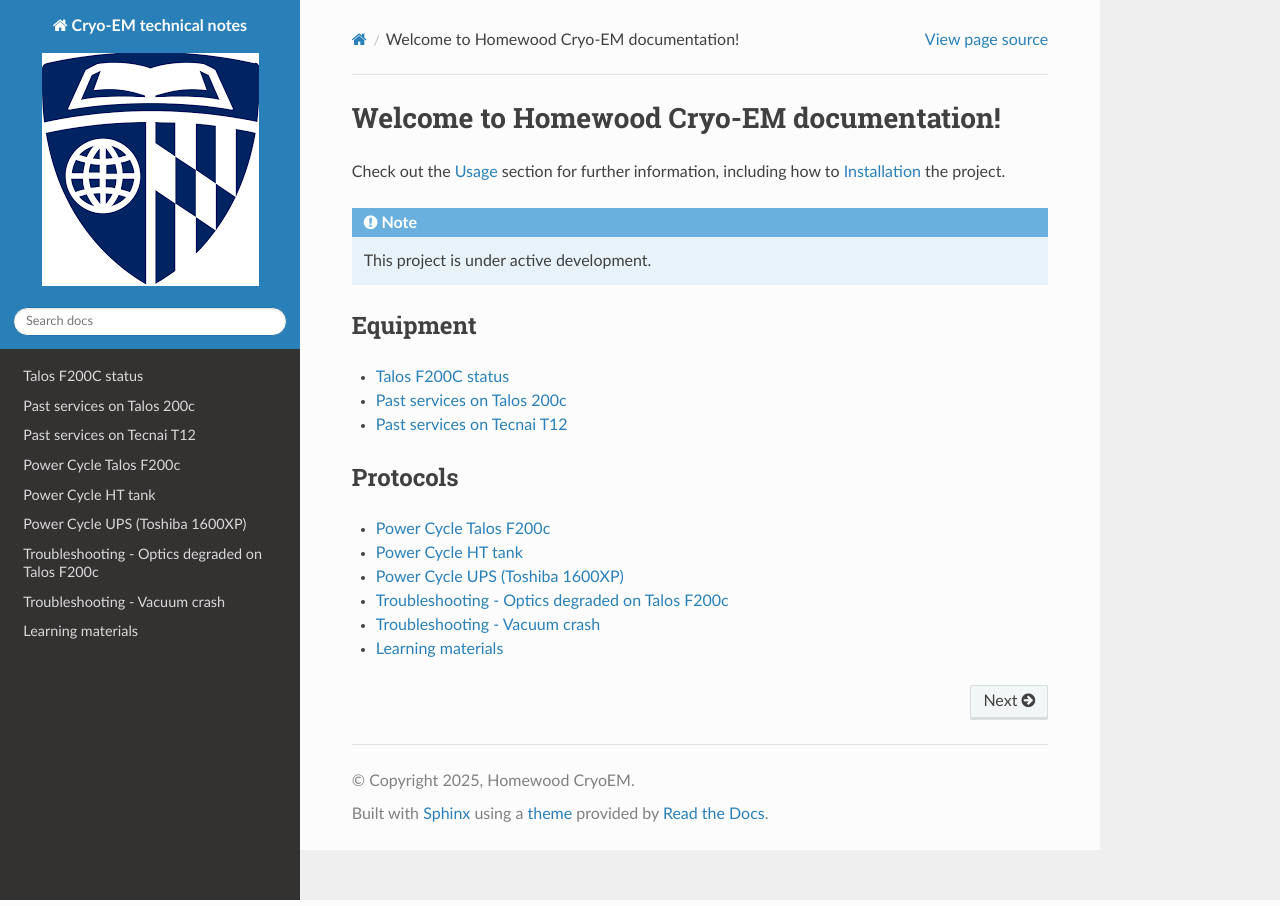
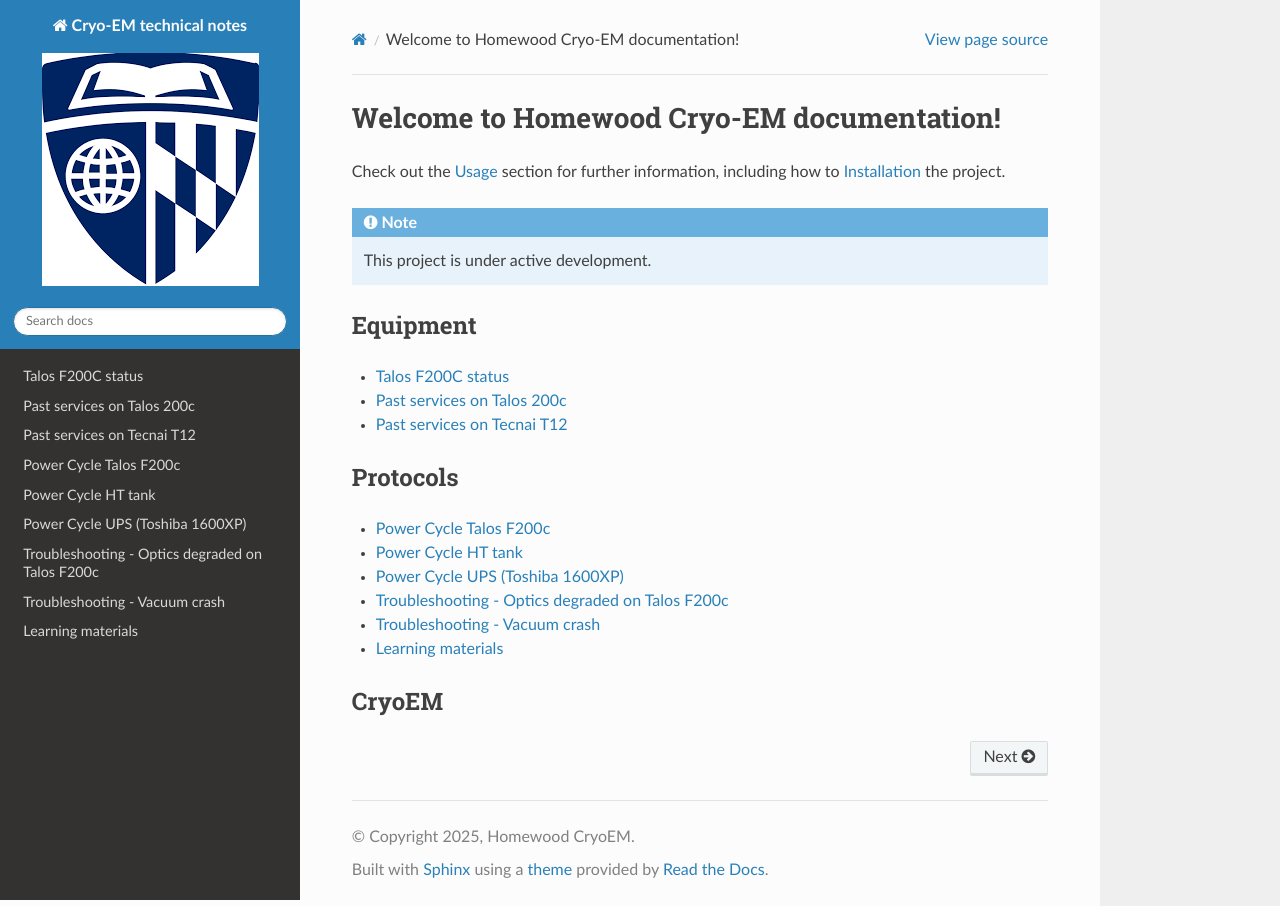
Before and after one commit to coherency224/hop-em, a Sphinx documentation site: the page built from docs/source/index.rst, in a window 1280 px wide. Built offline with Sphinx 7.4.7 and the Read the Docs theme 3.1.0, drawn with Linux system fonts in a browser that asks for light colours; pages that are not in the unit, such as notebooks, are missing from menus.

Commit message:
Update index.rst

```diff
--- a/docs/source/index.rst
+++ b/docs/source/index.rst
@@ -27,3 +27,10 @@
    Kiosk
    PowerCycle_Talos
    Troubleshooting
+
+CryoEM
+--------
+
+.. toctree::
+
+   Alternative_access
```
